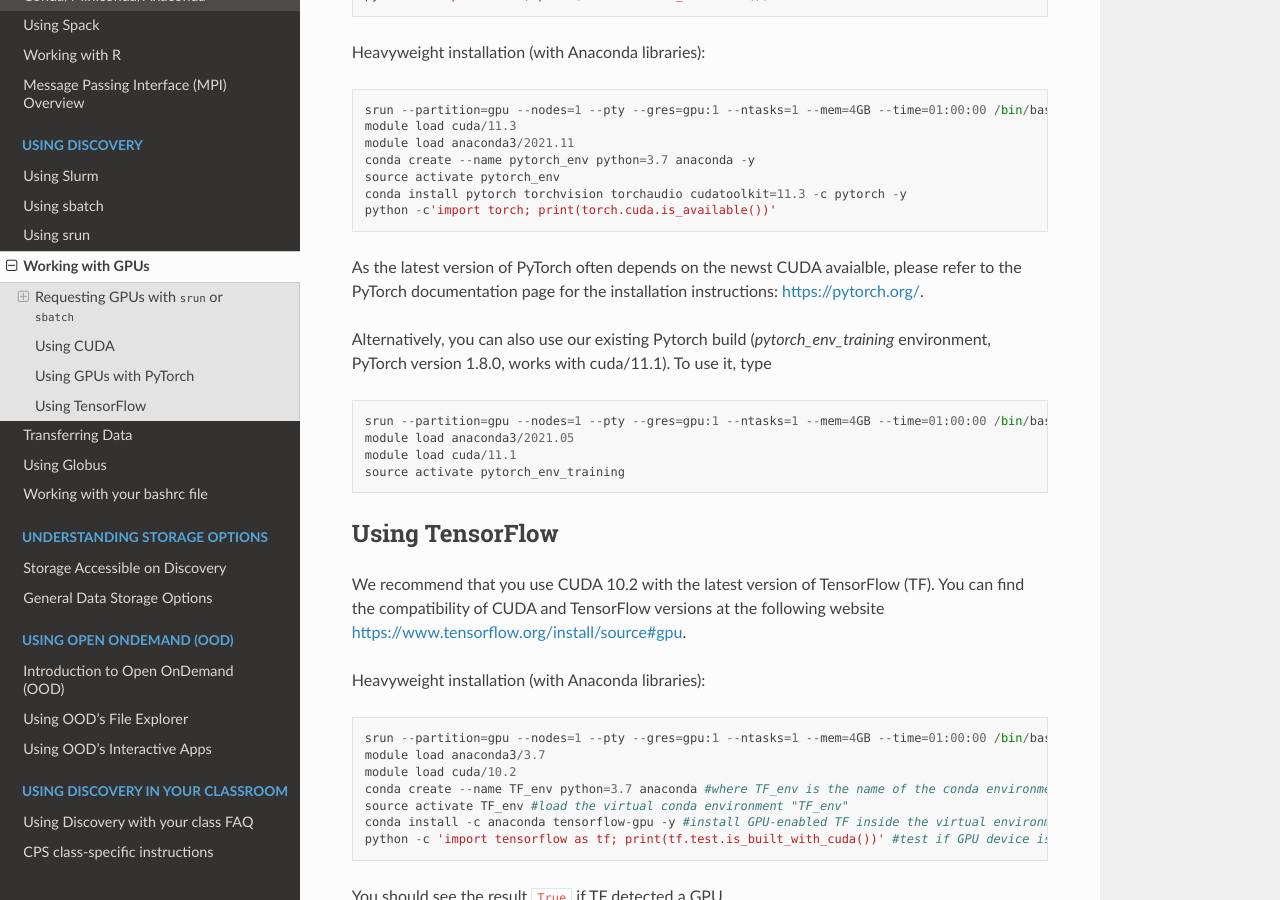
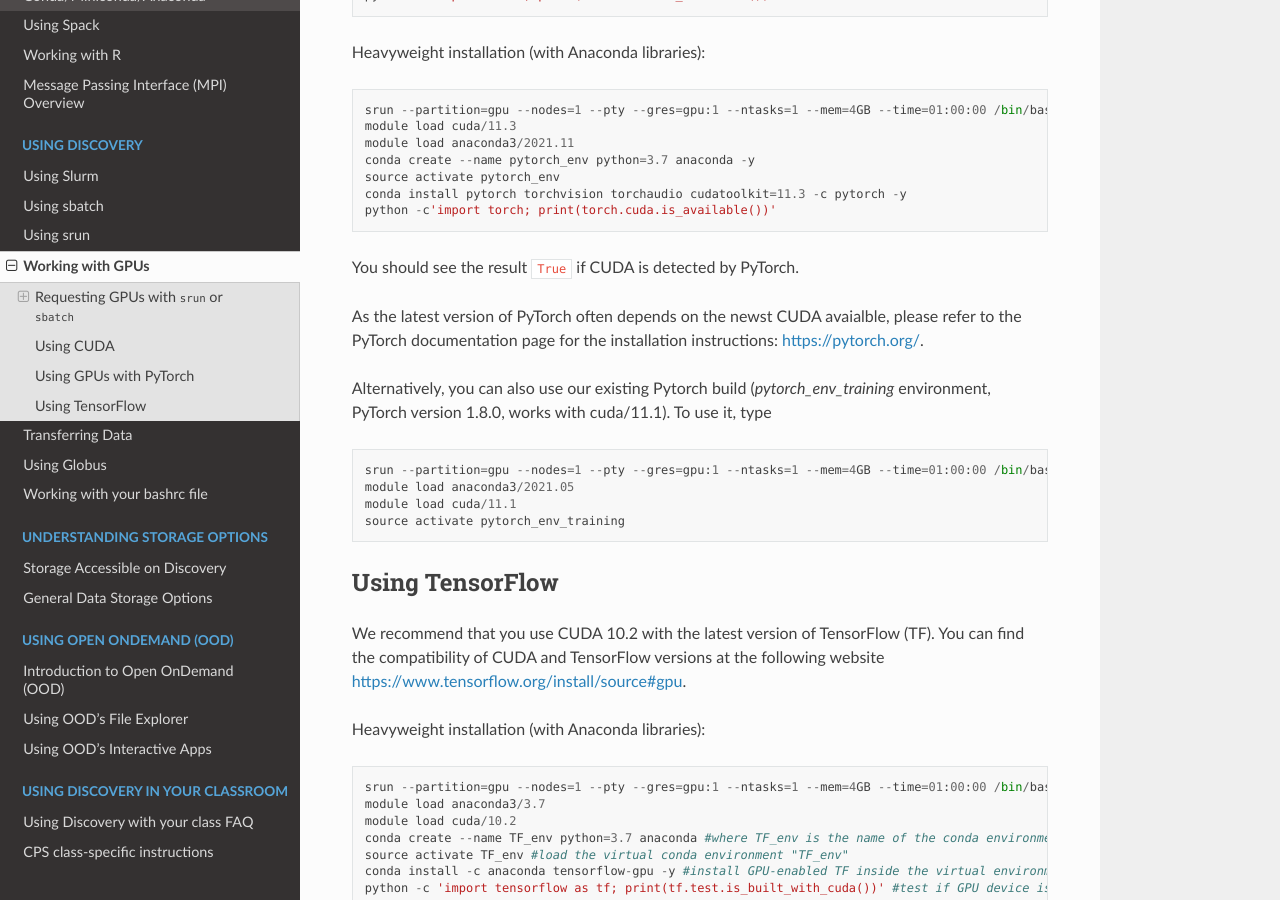
Before and after one commit to northeastern-rc/rc-public-documentation, a Sphinx documentation site: the page built from docs/source/using-discovery/workingwithgpu.rst, in a window 1280 px wide and 900 px high, scrolled down 2767 px. Built offline with Sphinx 7.4.7 and the Read the Docs theme 2.0.0, drawn with Linux system fonts in a browser that asks for light colours.

Commit message:
added You should see the result True if CUDA is detected by PyTorch

```diff
--- a/docs/source/using-discovery/workingwithgpu.rst
+++ b/docs/source/using-discovery/workingwithgpu.rst
@@ -156,6 +156,8 @@
   conda install pytorch torchvision torchaudio cudatoolkit=11.3 -c pytorch -y
   python -c'import torch; print(torch.cuda.is_available())'
 
+You should see the result ``True`` if CUDA is detected by PyTorch.
+
 As the latest version of PyTorch often depends on the newst CUDA avaialble, please refer to the PyTorch documentation page for the installation instructions: https://pytorch.org/.
 
 Alternatively, you can also use our existing Pytorch build (`pytorch_env_training` environment, PyTorch version 1.8.0, works with cuda/11.1). To use it, type ::
```
